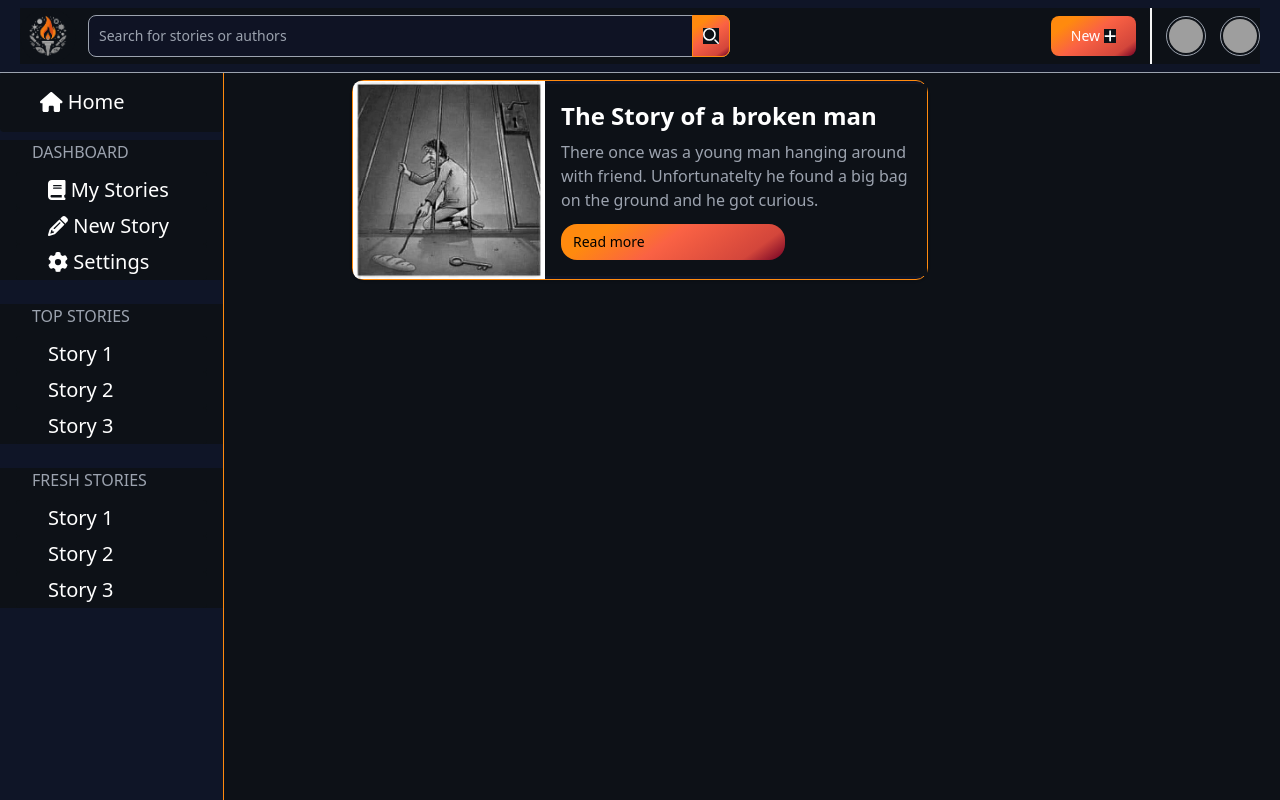
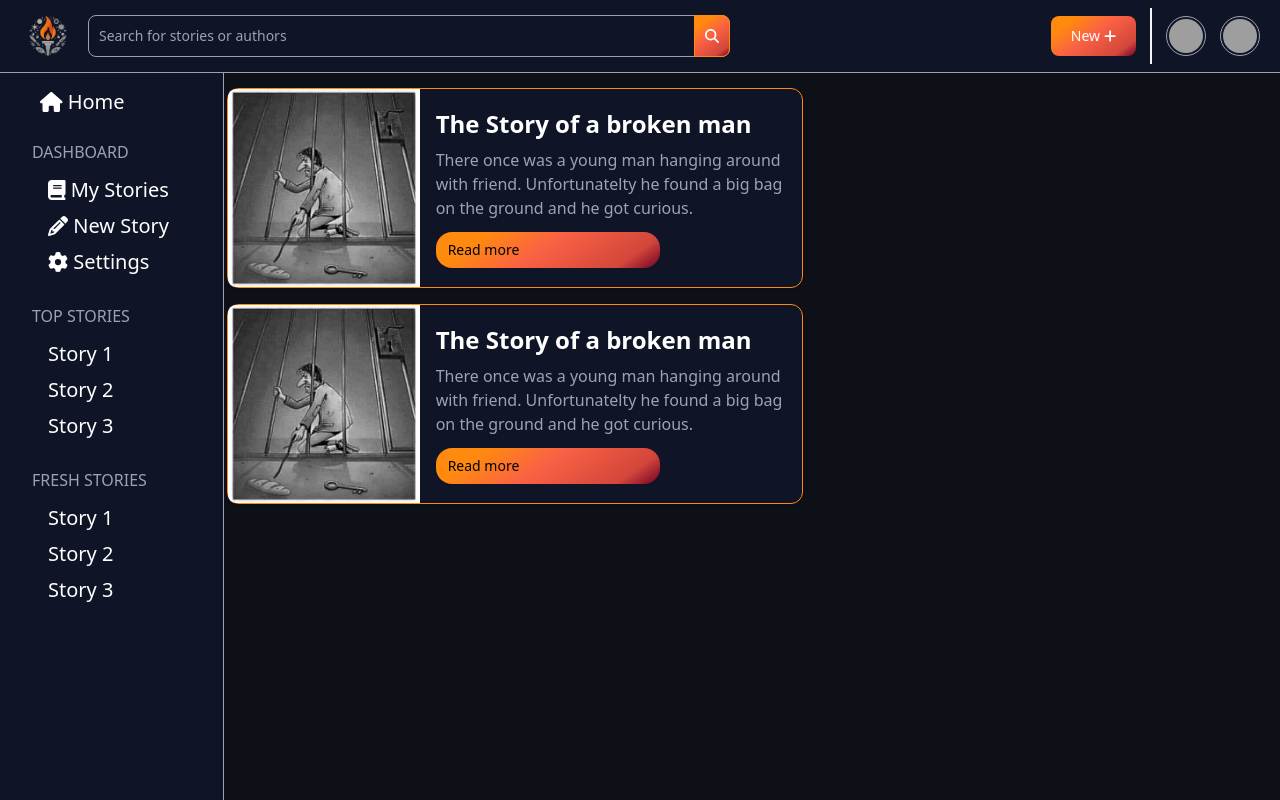
Before and after one commit to TaleTorch/TaleTorch, a React (Vite) app: page / in a window 1280 px wide. Built offline with nearby package versions, Linux system fonts and the light colour scheme; grey boxes are pictures that could not be loaded.

Commit message:
Made card and sidebar grids better

```diff
--- a/src/App.tsx
+++ b/src/App.tsx
@@ -8,11 +8,18 @@ function App() {
       <header>
         <Navbar />
       </header>
-      <main className='w-full fixed block h-full bg-rich-black'>
-        <Sidebar />
-        <section className='flex justify-center mt-20'>
-          <Card />
-        </section>
+      <main>
+        <div className='grid grid-cols-6 gap-20 h-screen'>
+          <section>
+            <Sidebar />
+          </section>
+          <section className='col-span-5'>
+            <div className='flex flex-col mt-20'>
+              <Card />
+              <Card />
+            </div>
+          </section>
+        </div>
       </main>
     </>
   )
--- a/src/components/FeedCard/FeedCard.tsx
+++ b/src/components/FeedCard/FeedCard.tsx
@@ -3,7 +3,7 @@ import './FeedCard.css'
 function FeedCard() {
     return (
         <>
-            <div className="flex flex-col items-center rounded-xl shadow md:flex-row md:max-w-xl bg-oxford-blue border border-dark-orange">
+            <div className="flex flex-col my-2 items-center rounded-xl shadow md:flex-row md:max-w-xl bg-oxford-blue border border-dark-orange">
                 <img className="object-cover w-full rounded-t-lg h-96 md:h-auto md:w-48 md:rounded-none md:rounded-s-lg" src="/sample-story.jpg" alt="story's img" />
                 <div className="flex flex-col justify-between p-4 leading-normal">
                     <h5 className="mb-2 text-2xl font-bold tracking-tighttext-white text-white"><a href="">The Story of a broken man</a></h5>
--- a/src/components/Navbar/Navbar.tsx
+++ b/src/components/Navbar/Navbar.tsx
@@ -1,7 +1,7 @@
 import './Navbar.css'
 import '../../hamburgers/_base.scss'
 import { FontAwesomeIcon } from '@fortawesome/react-fontawesome'
-import { faPlus } from '@fortawesome/free-solid-svg-icons'
+import { faPlus, faMagnifyingGlass } from '@fortawesome/free-solid-svg-icons'
 
 function Navbar() {
     return (
@@ -24,9 +24,7 @@ function Navbar() {
                                 <div className="relative w-full">
                                     <input type="search" id="search-dropdown" className="rounded-l-lg block p-2.5 w-full z-20 text-sm text-gray-200 search-bar-input-bg rounded-e-lg border border-gray-1 focus:border-1 focus:outline-none focus:border-dark-orange" placeholder="Search for stories or authors" required />
                                     <button type="submit" className="absolute top-0 end-0 p-2.5 text-sm font-medium h-full text-white search-bar-btn-bg rounded-e-lg border border-dark-orange focus:ring-2 focus:ring-dark-orange focus:outline-none">
-                                        <svg className="w-4 h-4" aria-hidden="true" xmlns="http://www.w3.org/2000/svg" fill="none" viewBox="0 0 20 20">
-                                            <path stroke="currentColor" stroke-linecap="round" stroke-linejoin="round" stroke-width="2" d="m19 19-4-4m0-7A7 7 0 1 1 1 8a7 7 0 0 1 14 0Z" />
-                                        </svg>
+                                        <FontAwesomeIcon icon={faMagnifyingGlass} />
                                         <span className="sr-only">Search</span>
                                     </button>
                                 </div>
--- a/src/components/Sidebar/Sidebar.tsx
+++ b/src/components/Sidebar/Sidebar.tsx
@@ -6,7 +6,7 @@ import { faHouse, faBook, faPencil, faGear } from '@fortawesome/free-solid-svg-i
 function Sidebar() {
     return (
         <>
-            <nav className='z-20 fixed flex flex-col items-center w-1/6 min-w-56 h-full bg-oxford-blue border-r border-dark-orange pt-16'>
+            <nav className='z-20 fixed flex flex-col items-center w-1/6 min-w-56 h-full bg-oxford-blue border-r border-gray-1 pt-16'>
                 <div className='h-fit w-full my-2 text-white block mx-4 py-4 pl-10 rounded text-xl duration-200 hover:pl-10 hover:bg-gray-900'><FontAwesomeIcon icon={faHouse} />  Home</div>
                 <div className='h-fit w-full'>
                     <div className='mb-2 text-gray-1 pl-8 uppercase'>Dashboard</div>
--- a/src/index.css
+++ b/src/index.css
@@ -2,6 +2,6 @@
 @tailwind components;
 @tailwind utilities;
 
-* {
+:root {
     background-color: #0D1117;
 }
```
